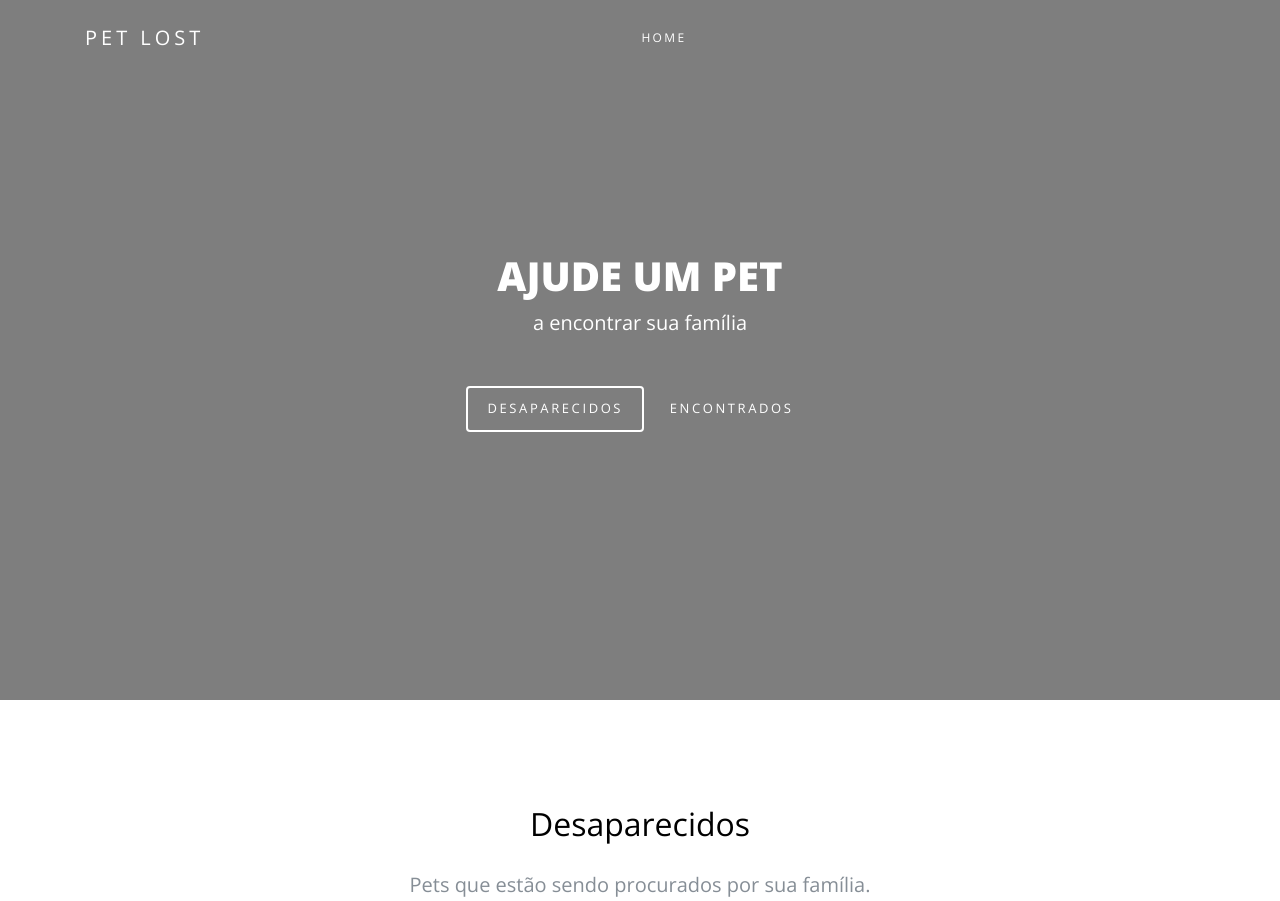
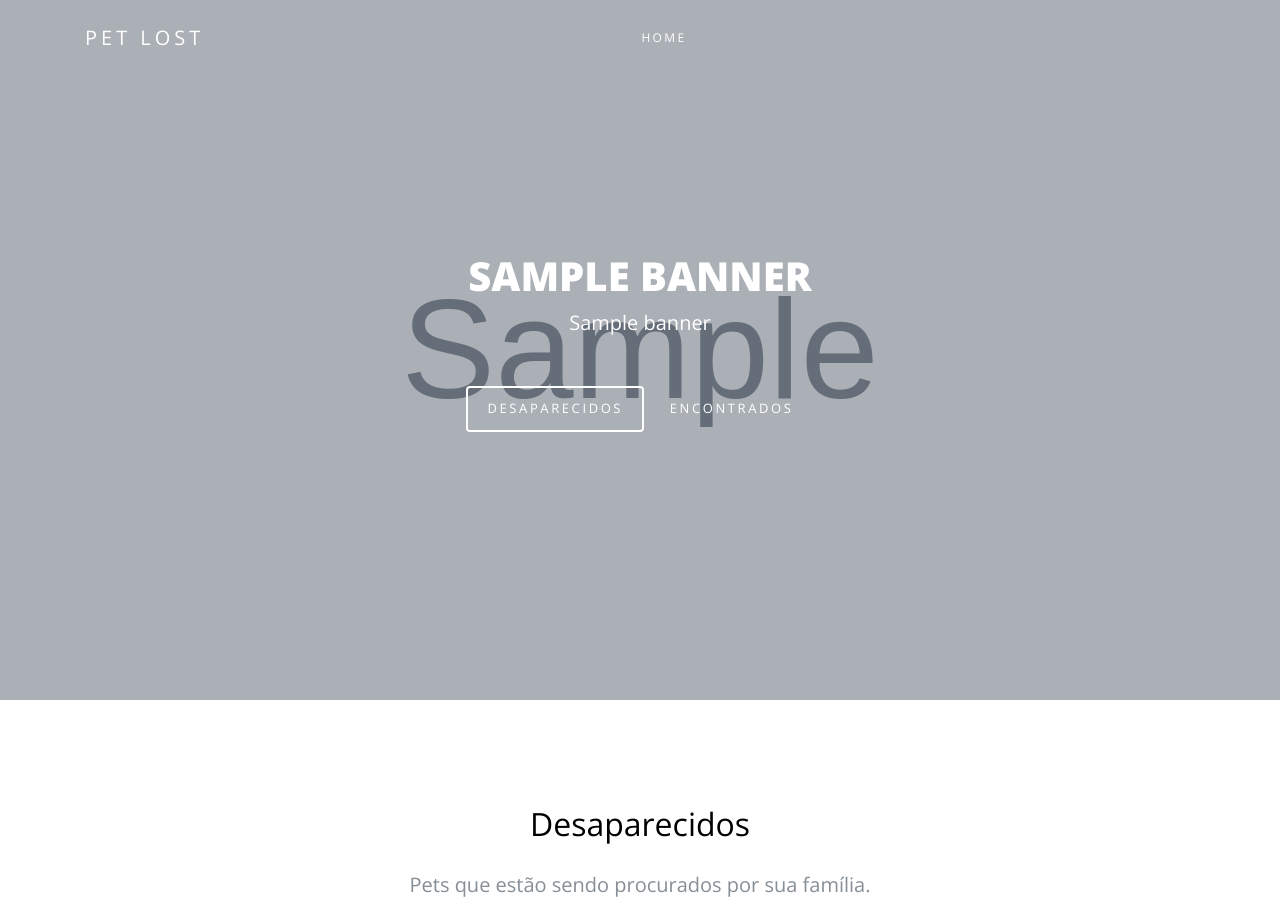
Before and after one commit to guilehm/pet-lost, a Django app: page / in a window 1280 px wide. Shown: the top 901 px of the page. Run offline with Django 3.2, Linux system fonts and the light colour scheme; tables that the repository leaves empty hold one stand-in row (values such as "Sample post"); grey boxes marked "Sample" are stand-in pictures; some libraries are stand-ins or nearby versions.

Commit message:
create custom tags

```diff
--- a/web/templates/web/base.html
+++ b/web/templates/web/base.html
@@ -1,4 +1,5 @@
 {% load static %}
+{% load web_tags %}
 <!doctype html>
 <html lang="pt-BR">
 <head>
@@ -35,23 +36,7 @@
     </nav>
 </header>
 <!-- END header -->
-
-<section class="home-slider owl-carousel">
-    <div class="slider-item" style="background-image: url('http://localhost:8000/media/pet/picture/image/adorable-1997168_1920.jpg');">
-        <div class="container">
-            <div class="row slider-text align-items-center justify-content-center">
-                <div class="col-md-8 text-center col-sm-12 element-animate">
-                    <h1>Ajude um Pet</h1>
-                    <p class="mb-5">a encontrar sua família</p>
-                    <p>
-                        <a href="#" class="btn btn-white btn-outline-white">Desaparecidos</a>
-                        <a href="#" class="btn btn-link btn-white">Encontrados</a>
-                    </p>
-                </div>
-            </div>
-        </div>
-    </div>
-</section>
+{% banners %}
 
 {% block content %}
 {% endblock %}
--- a/web/templates/web/index.html
+++ b/web/templates/web/index.html
@@ -1,5 +1,5 @@
 {% extends 'web/base.html' %}
-
+{% load web_tags %}
 {% block content %}
 <section class="section blog">
     <div class="container">
@@ -22,7 +22,7 @@
                             <p>
                                 Desaparecido em: <strong>{{ pet.lost_date|date:'d/m/Y' }}</strong><br>
                                 Local: <strong>#</strong><br>
-                                Sexo: <strong>{{ pet.sex}}</strong><br>
+                                Sexo: <strong>{{ pet.get_sex_display|translation }}</strong><br>
                                 Status: <strong>{% if pet.rescued %}Resgatado{% else %}Não resgatado{% endif %}</strong>
                             </p>
                             <p>Descrição: {{ pet.description }}</p>
@@ -55,7 +55,7 @@
                             <p>
                                 Encontrado em: <strong>{{ pet.found_date|date:'d/m/Y' }}</strong><br>
                                 Local: <strong>#</strong><br>
-                                Sexo: <strong>{{ pet.sex}}</strong><br>
+                                Sexo: <strong>{{ pet.get_sex_display|translation }}</strong><br>
                                 Status: <strong>{% if pet.rescued %}Resgatado{% else %}Não resgatado{% endif %}</strong>
                             </p>
                             <p>Descrição: {{ pet.description }}</p>
--- /dev/null
+++ b/web/templates/web/tags/home_slider.html
@@ -0,0 +1,22 @@
+<section class="home-slider owl-carousel">
+    {%  for banner in banners %}
+        <div class="slider-item" style="background-image: url({{ banner.picture.url }});">
+            <div class="container">
+                <div class="row slider-text align-items-center justify-content-center">
+                    <div class="col-md-8 text-center col-sm-12 element-animate">
+                        <h1>{{ banner.title|default:'' }}</h1>
+                        <p class="mb-5">{{ banner.subtitle|default:'' }}</p>
+                        <p>
+                            {% if banner.button_one %}
+                                <a href="{{ banner.button_one_link|default:'' }}" class="btn btn-white btn-outline-white">Desaparecidos</a>
+                            {% endif %}
+                            {% if banner.button_two %}
+                                <a href="{{ banner.button_two_link|default:'' }}" class="btn btn-link btn-white">Encontrados</a>
+                            {% endif %}
+                        </p>
+                    </div>
+                </div>
+            </div>
+        </div>
+    {% endfor %}
+</section>
--- /dev/null
+++ b/web/templatetags/web_tags.py
@@ -0,0 +1,21 @@
+from django import template
+
+from web.models import Banner
+
+register = template.Library()
+
+translation_dict = {
+    'Male': 'Macho',
+    'Female': 'Fêmea',
+}
+
+
+@register.filter(name='translation')
+def translation(value):
+    return translation_dict.get(str(value), '')
+
+
+@register.inclusion_tag('web/tags/home_slider.html')
+def banners():
+    active_banners = Banner.objects.filter(active=True)
+    return {'banners': active_banners}
```
Also changed, not shown: web/migrations/__init__.py (added), web/templates/__init__.py (added), web/templatetags/__init__.py (added).
